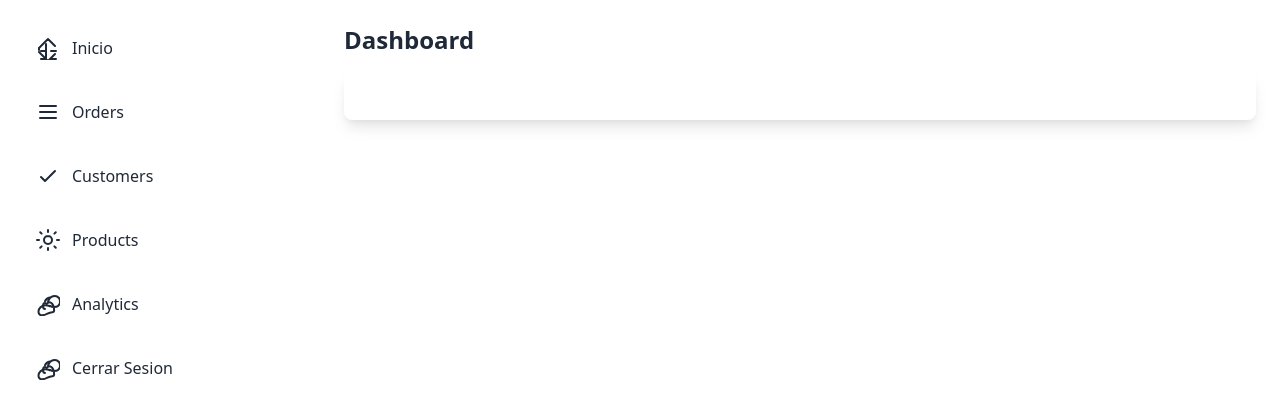
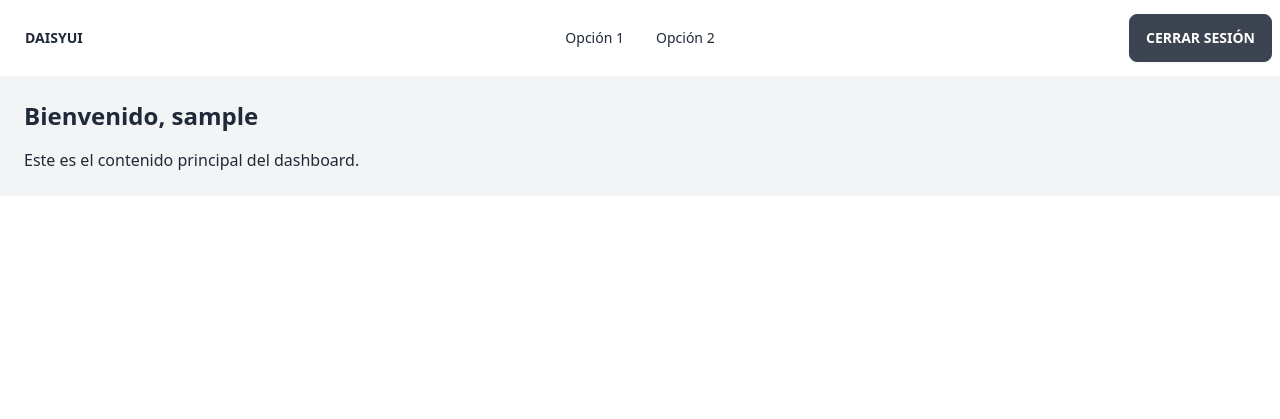
Before and after one commit to SudoCode76/sistemaColegioMYQL_MVC_PHP, a PHP site: page /dashboard.php in a window 1280 px wide. Shown: the top 419 px of the page. Run offline with PHP 8.4, Linux system fonts and the light colour scheme; the visitor is signed in with stand-in values (Sample User, id 1); some libraries are stand-ins or nearby versions.

Commit message:
dashboard segun rol funcional

```diff
--- a/app/config/checkSession.php
+++ b/app/config/checkSession.php
@@ -1,6 +1,6 @@
 <?php
 session_start();
-if (!isset($_SESSION['username'])) {
+if (!isset($_SESSION['nombreUsuario'])) {
     header("Location: ../../views/loginViews/login.php");
     exit();
 }
--- a/app/controllers/loginControllers/loginController.php
+++ b/app/controllers/loginControllers/loginController.php
@@ -8,8 +8,8 @@
         $this->model = new LoginModel();
     }
 
-    public function login($username, $password){
-        return $this->model->login($username, $password);
+    public function login($nombreUsuario, $contrasenia){
+        return $this->model->login($nombreUsuario, $contrasenia);
     }
 }
 ?>
--- a/app/models/loginModels/loginModel.php
+++ b/app/models/loginModels/loginModel.php
@@ -9,10 +9,10 @@
         $this->conn = $conexion;
     }
 
-    public function login($username, $password){
-        $sql = "SELECT * FROM USUARIO WHERE username = ? AND password = ?";
+    public function login($nombreUsuario, $contrasenia){
+        $sql = "SELECT u.*, r.nombre AS nombreRol FROM USUARIO u JOIN ROL r ON u.codRol = r.codRol WHERE u.nombreUsuario = ? AND u.contrasenia = ?";
         $stmt = $this->conn->prepare($sql);
-        $stmt->bind_param("ss", $username, $password);
+        $stmt->bind_param("ss", $nombreUsuario, $contrasenia);
         $stmt->execute();
         $result = $stmt->get_result();
         $user = $result->fetch_assoc();
--- a/app/views/loginViews/dashboard.php
+++ b/app/views/loginViews/dashboard.php
@@ -1,72 +1,19 @@
 <?php
 require_once __DIR__ . '/../../config/checkSession.php';
+include "menu.php";
 ?>
+
 <!DOCTYPE html>
-<html lang="en">
+<html lang="es">
 <head>
     <meta charset="UTF-8">
     <meta name="viewport" content="width=device-width, initial-scale=1.0">
-    <title>Dashboard Principal</title>
-    <link href="https://cdn.jsdelivr.net/npm/tailwindcss@2.2.19/dist/tailwind.min.css" rel="stylesheet">
-    <link href="https://cdn.jsdelivr.net/npm/daisyui@1.14.0/dist/full.css" rel="stylesheet">
+    <title>Dashboard</title>
+    <script src="https://cdn.tailwindcss.com"></script>
+    <link href="https://cdn.jsdelivr.net/npm/daisyui@2.12.1/dist/full.css" rel="stylesheet">
 </head>
 <body>
-<div class="drawer drawer-mobile">
-    <input id="my-drawer" type="checkbox" class="drawer-toggle">
-    <div class="drawer-content flex flex-col p-6">
-        <!-- Contenido principal -->
-        <h1 class="text-2xl font-bold">Dashboard</h1>
-        <div class="bg-white rounded-lg shadow-lg p-6 mt-4">
-            <!-- Aquí va el contenido del dashboard -->
-        </div>
-    </div>
-
-    <div class="drawer-side">
-        <label for="my-drawer" class="drawer-overlay"></label>
-        <ul class="menu p-4 overflow-y-auto w-80 bg-base-100 text-base-content">
-            <!-- Menú -->
-            <li class="py-2">
-                <a href="#" class="flex items-center space-x-3">
-                    <svg class="w-6 h-6" fill="none" stroke="currentColor" viewBox="0 0 24 24" xmlns="http://www.w3.org/2000/svg"><path stroke-linecap="round" stroke-linejoin="round" stroke-width="2" d="M3 12l2-2m0 0l7-7 7 7m-9-2v12m-5-5h5m5 0h5M3 12v2m0 2l2 2m0 0l7 7 7-7m-9-2v12m-5-5h5m5 0h5"></path></svg>
-                    <span>Inicio</span>
-                </a>
-            </li>
-            <li class="py-2">
-                <a href="#" class="flex items-center space-x-3">
-                    <svg class="w-6 h-6" fill="none" stroke="currentColor" viewBox="0 0 24 24" xmlns="http://www.w3.org/2000/svg"><path stroke-linecap="round" stroke-linejoin="round" stroke-width="2" d="M4 6h16M4 12h16M4 18h16"></path></svg>
-                    <span>Orders</span>
-                </a>
-            </li>
-            <li class="py-2">
-                <a href="#" class="flex items-center space-x-3">
-                    <svg class="w-6 h-6" fill="none" stroke="currentColor" viewBox="0 0 24 24" xmlns="http://www.w3.org/2000/svg"><path stroke-linecap="round" stroke-linejoin="round" stroke-width="2" d="M5 13l4 4L19 7"></path></svg>
-                    <span>Customers</span>
-                </a>
-            </li>
-            <li class="py-2">
-                <a href="#" class="flex items-center space-x-3">
-                    <svg class="w-6 h-6" fill="none" stroke="currentColor" viewBox="0 0 24 24" xmlns="http://www.w3.org/2000/svg"><path stroke-linecap="round" stroke-linejoin="round" stroke-width="2" d="M12 8c-2.28 0-4 1.72-4 4s1.72 4 4 4 4-1.72 4-4-1.72-4-4-4zM12 2v2M12 20v2M4.22 4.22l1.42 1.42M18.36 18.36l1.42 1.42M1 12h2M21 12h2M4.22 19.78l1.42-1.42M18.36 5.64l1.42-1.42"></path></svg>
-                    <span>Products</span>
-                </a>
-            </li>
-
-            <li class="py-2">
-                <a href="#" class="flex items-center space-x-3">
-                    <svg class="w-6 h-6" fill="none" stroke="currentColor" viewBox="0 0 24 24" xmlns="http://www.w3.org/2000/svg"><path stroke-linecap="round" stroke-linejoin="round" stroke-width="2" d="M12 11c0-3.09 1.26-4.66 2.59-5.66C15.91 4.56 17 4 19 4c2 0 3 .91 4 2s1 2 1 4c0 2-.91 3-2 4s-2 1-4 1c-1.67 0-2.99-.42-4-1.1M9 9.36c.96-2.68 2.96-3.58 5-3.94m-3.5 6.68c.91-1.53 1.77-1.8 2.63-1.8 1.52 0 3 .92 4 3s1 3 1 5c0 1-.92 2-2 2s-2 .38-4 1c-2 1-4 2-6 2-.71 0-1.45-.16-2-.5-.67-.4-1.13-.94-1.37-1.63s-.25-1.45-.25-2c0-2 1-3 2-4s3-2 5-2c1.68 0 3 .38 4 1M9 17c-1 0-2-1-2-3s1-3 2-3"></path></svg>
-                    <span>Analytics</span>
-                </a>
-            </li>
-
-            <li class="py-2">
-                <a href="../../controllers/loginControllers/logout.php" class="flex items-center space-x-3">
-                    <svg class="w-6 h-6" fill="none" stroke="currentColor" viewBox="0 0 24 24" xmlns="http://www.w3.org/2000/svg"><path stroke-linecap="round" stroke-linejoin="round" stroke-width="2" d="M12 11c0-3.09 1.26-4.66 2.59-5.66C15.91 4.56 17 4 19 4c2 0 3 .91 4 2s1 2 1 4c0 2-.91 3-2 4s-2 1-4 1c-1.67 0-2.99-.42-4-1.1M9 9.36c.96-2.68 2.96-3.58 5-3.94m-3.5 6.68c.91-1.53 1.77-1.8 2.63-1.8 1.52 0 3 .92 4 3s1 3 1 5c0 1-.92 2-2 2s-2 .38-4 1c-2 1-4 2-6 2-.71 0-1.45-.16-2-.5-.67-.4-1.13-.94-1.37-1.63s-.25-1.45-.25-2c0-2 1-3 2-4s3-2 5-2c1.68 0 3 .38 4 1M9 17c-1 0-2-1-2-3s1-3 2-3"></path></svg>
-                    <span>Cerrar Sesion</span>
-                </a>
-            </li>
 
 
-        </ul>
-    </div>
-</div>
 </body>
 </html>
--- /dev/null
+++ b/app/views/loginViews/directorPage1.php
@@ -0,0 +1,3 @@
+<?php
+include "dashboard.php"
+?>
--- /dev/null
+++ b/app/views/loginViews/layout.php
@@ -0,0 +1 @@
+<?php
--- /dev/null
+++ b/app/views/loginViews/menu.php
@@ -0,0 +1,55 @@
+<?php
+require_once __DIR__ . '/../../config/checkSession.php';
+?>
+
+<!DOCTYPE html>
+<html lang="es">
+<head>
+    <meta charset="UTF-8">
+    <meta name="viewport" content="width=device-width, initial-scale=1.0">
+    <title>Dashboard</title>
+    <link rel="stylesheet" href="../style/dashboard.css">
+    <link href="https://cdn.jsdelivr.net/npm/daisyui@4.12.10/dist/full.min.css" rel="stylesheet" type="text/css" />
+</head>
+<body class="bg-gray-100">
+
+<div class="navbar bg-base-100">
+    <div class="navbar-start">
+        <a class="btn btn-ghost text-xl">daisyUI</a>
+    </div>
+    <div class="navbar-center hidden lg:flex">
+        <ul class="menu menu-horizontal px-1">
+            <?php
+            if ($_SESSION['rol'] == 'Director') {
+                echo '<li><a href="directorPage1.php">Página del Director 1</a></li>';
+                echo '<li><a href="directorPage2.php">Página del Director 2</a></li>';
+            } elseif ($_SESSION['rol'] == 'Profesor') {
+                echo '<li><a href="profesorPage1.php">Página del Profesor 1</a></li>';
+                echo '<li><a href="profesorPage2.php">Página del Profesor 2</a></li>';
+            } elseif ($_SESSION['rol'] == 'Secretaria') {
+                echo '<li><a href="secretariaPage1.php">Página de la Secretaria 1</a></li>';
+                echo '<li><a href="secretariaPage2.php">Página de la Secretaria 2</a></li>';
+            } elseif ($_SESSION['rol'] == 'Estudiante') {
+                echo '<li><a href="estudiantePage1.php">Página del Estudiante 1</a></li>';
+                echo '<li><a href="estudiantePage2.php">Página del Estudiante 2</a></li>';
+            } else {
+                echo '<li><a href="#">Opción 1</a></li>';
+                echo '<li><a href="#">Opción 2</a></li>';
+            }
+            ?>
+        </ul>
+    </div>
+    <div class="navbar-end">
+        <a class="btn" href="../../controllers/loginControllers/logout.php">Cerrar sesión</a>
+    </div>
+</div>
+
+<!-- Contenido principal -->
+<div class="p-6">
+    <h1 class="text-2xl font-bold">Bienvenido, <?php echo htmlspecialchars($_SESSION['nombreUsuario']); ?></h1>
+    <p class="mt-4">Este es el contenido principal del dashboard.</p>
+</div>
+
+<script src="https://cdn.tailwindcss.com"></script>
+</body>
+</html>
```
Also changed, not shown: app/controllers/loginControllers/loginAction.php (+6 -5 lines), app/views/loginViews/login.php (+4 -4 lines).
